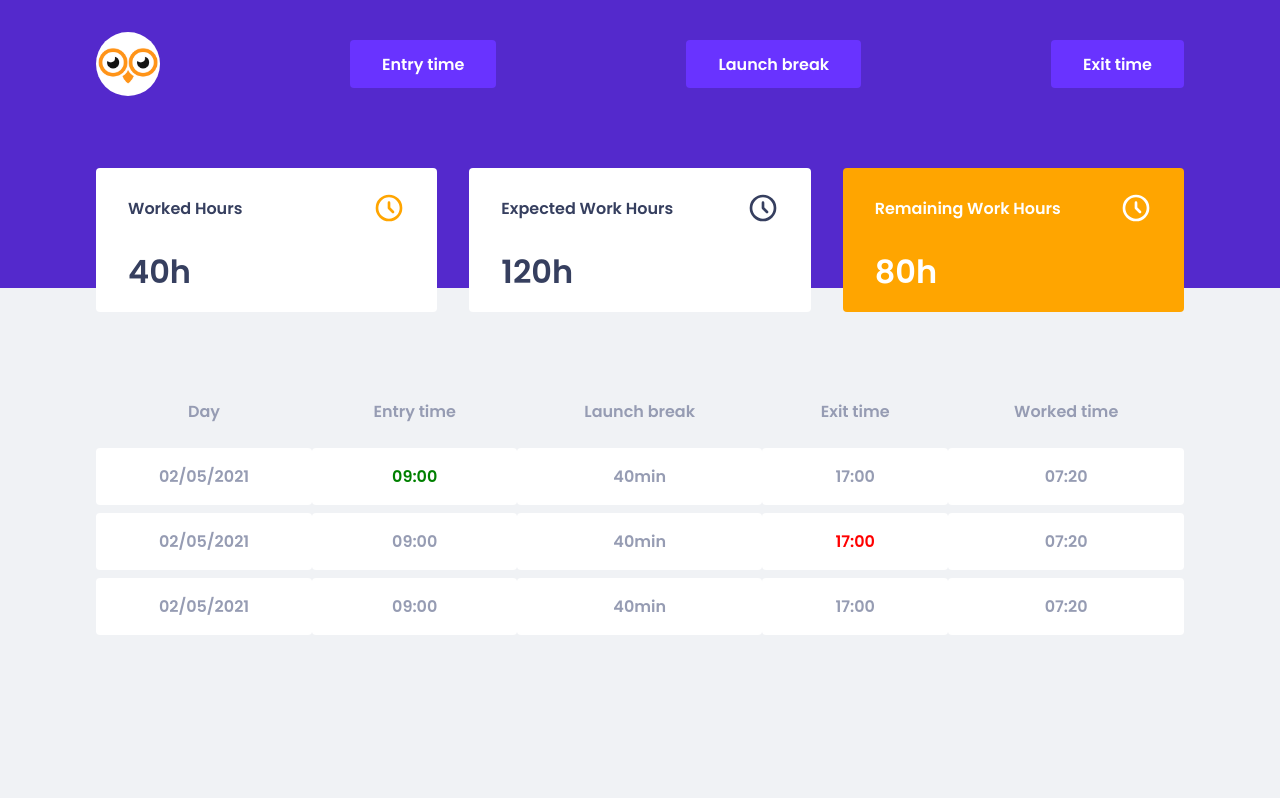
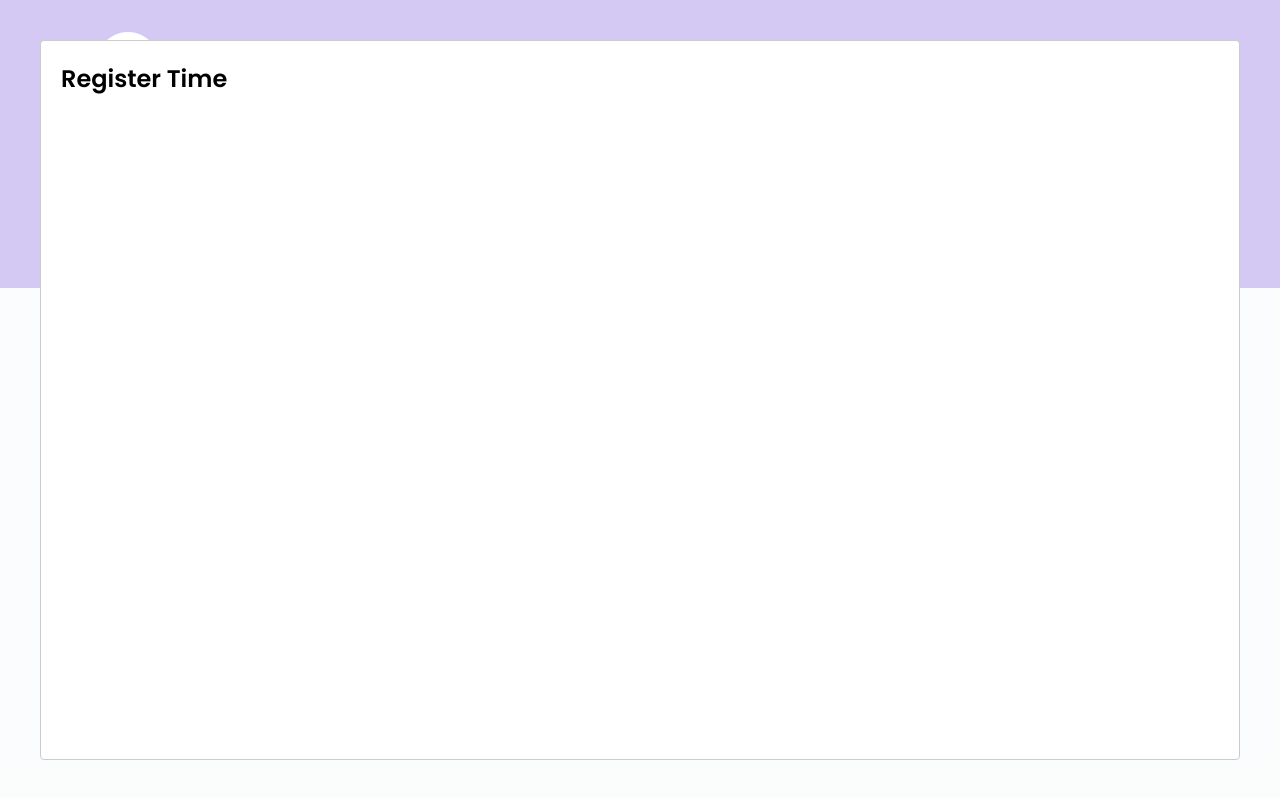
Before and after one commit to tudaspontes/oowlish-test, a React (Create React App) app: page / in a window 1280 px wide. Both pictures are taken after a click on the button "Entry time". Built offline with nearby package versions, Linux system fonts and the light colour scheme; no server answers; what miragejs would draw is missing.

Commit message:
feat: api and modal

```diff
--- a/package.json
+++ b/package.json
@@ -8,6 +8,7 @@
     "miragejs": "^0.1.41",
     "react": "^17.0.2",
     "react-dom": "^17.0.2",
+    "react-modal": "^3.13.1",
     "react-scripts": "4.0.3",
     "styled-components": "^5.3.0",
     "typescript": "^4.1.2",
@@ -20,7 +21,8 @@
     "@types/jest": "^26.0.15",
     "@types/node": "^12.0.0",
     "@types/react": "^17.0.0",
-    "@types/react-dom": "^17.0.0"
+    "@types/react-dom": "^17.0.0",
+    "@types/react-modal": "^3.12.0"
   },
   "scripts": {
     "start": "react-scripts start",
--- a/src/App.tsx
+++ b/src/App.tsx
@@ -1,13 +1,32 @@
+import { useState } from "react";
 import { GlobalStyle } from "./styles/global";
 import { Header } from './components/Header'
 import { Dashboard } from "./components/Dashboard";
+import Modal from "react-modal";
+
+Modal.setAppElement('#root')
 
 export function App() {
+  const [isNewInputTimeModalOpen, setIsNewInputTimeModalOpen] = useState(false);
+
+  function handleOpenNewInputTimeModal() {
+    setIsNewInputTimeModalOpen(true);
+  }
+
+  function handleCloseNewInputTimeModal() {
+    setIsNewInputTimeModalOpen(false);
+  }
   return (
     <>
-      <Header />
+      <Header onOpenNewTimeInputModal={handleOpenNewInputTimeModal}/>
       <Dashboard />
       <GlobalStyle />
+      <Modal
+        isOpen={isNewInputTimeModalOpen}
+        onRequestClose={handleCloseNewInputTimeModal}
+      >
+          <h2>Register Time</h2>
+      </Modal>
     </>
   );
 }
--- a/src/components/Header/index.tsx
+++ b/src/components/Header/index.tsx
@@ -1,12 +1,17 @@
 import logoImg from '../../assets/logo.png'
+
 import { Container, Content } from './styles'
 
-export function Header() {
+interface HeaderProps {
+  onOpenNewTimeInputModal: () => void;
+}
+
+export function Header({onOpenNewTimeInputModal}: HeaderProps) {
   return (
     <Container>
       <Content>
         <img src={logoImg} alt="logo" />
-        <button type="button">
+        <button type="button" onClick={onOpenNewTimeInputModal}>
           Entry time
         </button>
         <button type="button">
```
Also changed, not shown: 1 other file (tests, documents, lock files or other folders).
